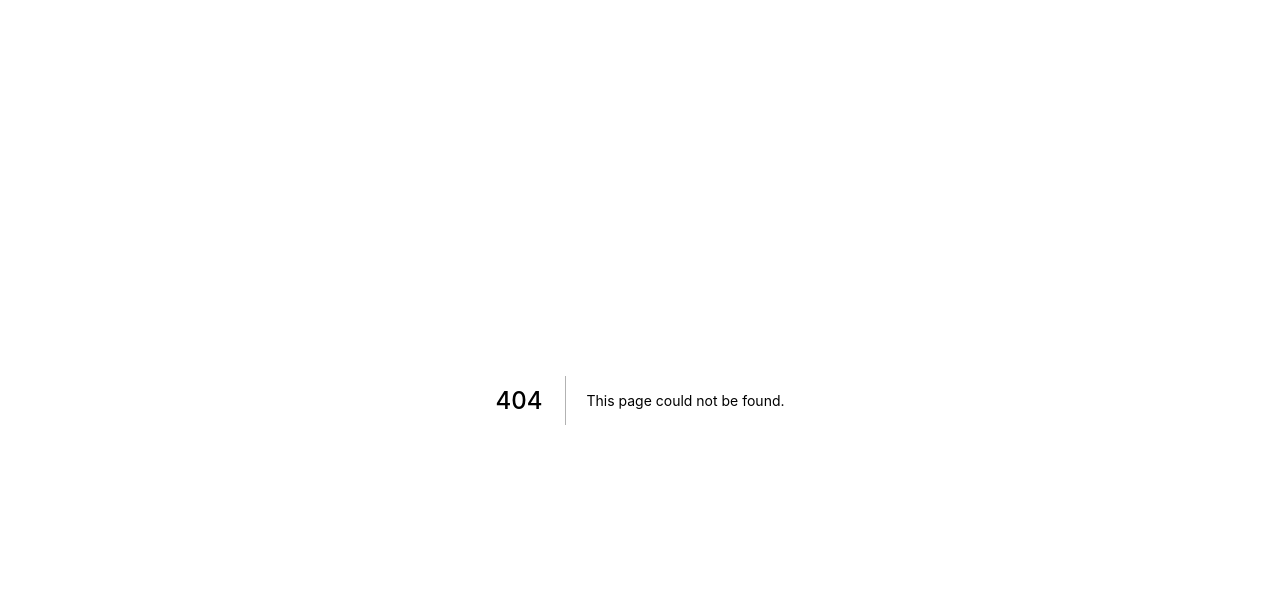
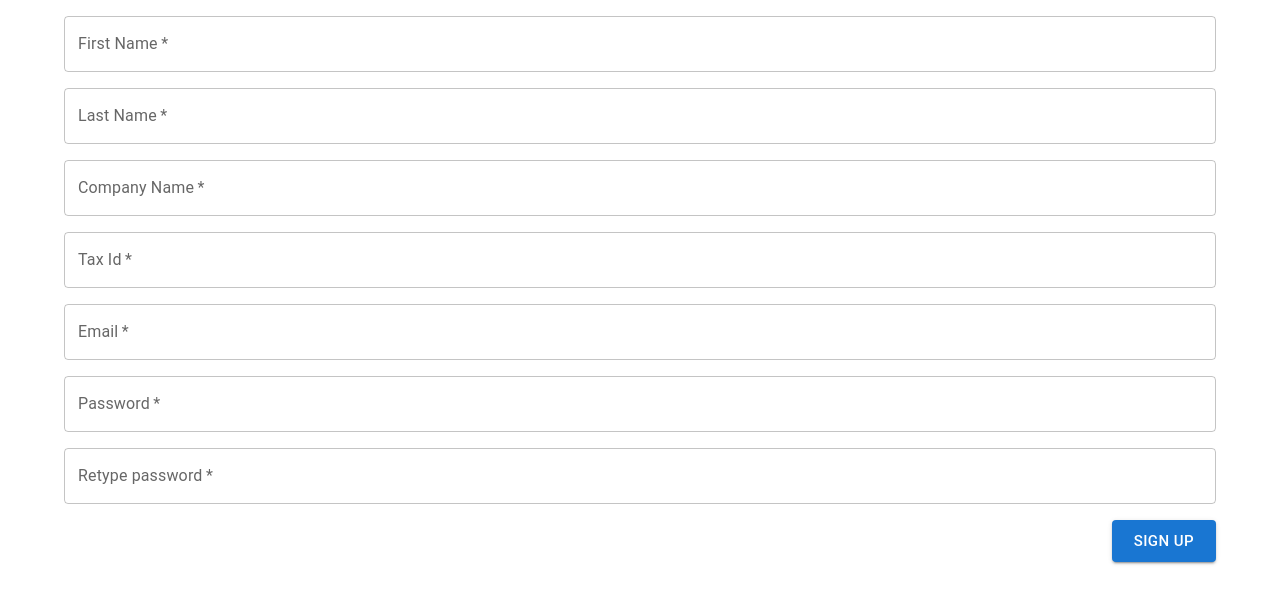
Before and after one commit to OleksiiPro1/next-js-all, a Next.js app: page /sign-up in a window 1280 px wide. Before the commit this address had no page. Shown: the top 604 px of the page. Built offline with nearby package versions, Linux system fonts and the light colour scheme.

Commit message:
Sign-up form

```diff
--- /dev/null
+++ b/pages/SignUpForm.js
@@ -0,0 +1,157 @@
+import { Box, Button, TextField } from '@mui/material';
+import React from 'react';
+import { Field } from 'react-final-form';
+
+export default function SignUpForm(props) {
+  const { handleSubmit } = props;
+
+  return (
+    <Box component="form" onSubmit={handleSubmit}>
+      <Field name="first_name">
+        {(props) => {
+          return (
+            <TextField
+              required
+              fullWidth
+              label="First Name"
+              name={props.input.name}
+              onChange={props.input.onChange}
+              value={props.input.value}
+              sx={{
+                mt: 2,
+              }}
+            />
+          );
+        }}
+      </Field>
+
+      <Field name="last_name">
+        {(props) => {
+          return (
+            <TextField
+              required
+              fullWidth
+              label="Last Name"
+              name={props.input.name}
+              onChange={props.input.onChange}
+              value={props.input.value}
+              sx={{
+                mt: 2,
+              }}
+            />
+          );
+        }}
+      </Field>
+
+      <Field name="company_name">
+        {(props) => {
+          return (
+            <TextField
+              required
+              fullWidth
+              label="Company Name"
+              name={props.input.name}
+              onChange={props.input.onChange}
+              value={props.input.value}
+              sx={{
+                mt: 2,
+              }}
+            />
+          );
+        }}
+      </Field>
+
+      <Field name="tax_id">
+        {(props) => {
+          return (
+            <TextField
+              required
+              fullWidth
+              label="Tax Id"
+              name={props.input.name}
+              onChange={props.input.onChange}
+              value={props.input.value}
+              sx={{
+                mt: 2,
+              }}
+            />
+          );
+        }}
+      </Field>
+
+      <Field name="email">
+        {(props) => {
+          return (
+            <TextField
+              required
+              fullWidth
+              label="Email"
+              name={props.input.name}
+              onChange={props.input.onChange}
+              value={props.input.value}
+              sx={{
+                mt: 2,
+              }}
+            />
+          );
+        }}
+      </Field>
+
+      <Field name="password">
+        {(props) => {
+          return (
+            <TextField
+              required
+              fullWidth
+              type="password"
+              label="Password"
+              name={props.input.name}
+              onChange={props.input.onChange}
+              value={props.input.value}
+              sx={{
+                mt: 2,
+              }}
+            />
+          );
+        }}
+      </Field>
+
+      <Field name="retype_password">
+        {(props) => {
+          return (
+            <TextField
+              required
+              fullWidth
+              type="password"
+              label="Retype password"
+              name={props.input.name}
+              onChange={props.input.onChange}
+              value={props.input.value}
+              sx={{
+                mt: 2,
+              }}
+            />
+          );
+        }}
+      </Field>
+      <span>{props.errors.confirm}</span>
+      <span>{props.errors.email}</span>
+      <Box
+        sx={{
+          width: 1,
+          textAlign: 'right',
+        }}
+      >
+        <Button
+          sx={{ mt: 2 }}
+          color="primary"
+          type="submit"
+          variant="contained"
+          size="large"
+        >
+          Sign Up
+        </Button>
+      </Box>
+    </Box>
+  );
+}
--- /dev/null
+++ b/pages/sign-up.js
@@ -0,0 +1,38 @@
+import { Container } from '@mui/material';
+import { Form } from 'react-final-form';
+import SignUpForm from './SignUpForm';
+
+export default function SignUp() {
+  const onSubmit = (formValues) => {
+    console.log(formValues);
+  };
+
+  const onValidate = (values) => {
+    const errors = {};
+    if (values.retype_password !== values.password) {
+      errors.confirm = 'Passwords do not match! ';
+    }
+
+    if (!values.email) {
+      errors.email = '';
+    } else if (
+      !/^[A-Z0-9._%+-]+@[A-Z0-9.-]+\.[A-Z]{2,4}$/i.test(values.email)
+    ) {
+      errors.email = 'Invalid email address! ';
+    }
+
+    return errors;
+  };
+
+  return (
+    <>
+      <Container>
+        <Form
+          onSubmit={onSubmit}
+          validate={onValidate}
+          render={(props) => <SignUpForm {...props} />}
+        />
+      </Container>
+    </>
+  );
+}
```
Also changed, not shown: package.json (+10 -1 lines), 2 other files (tests, documents, lock files or other folders).
